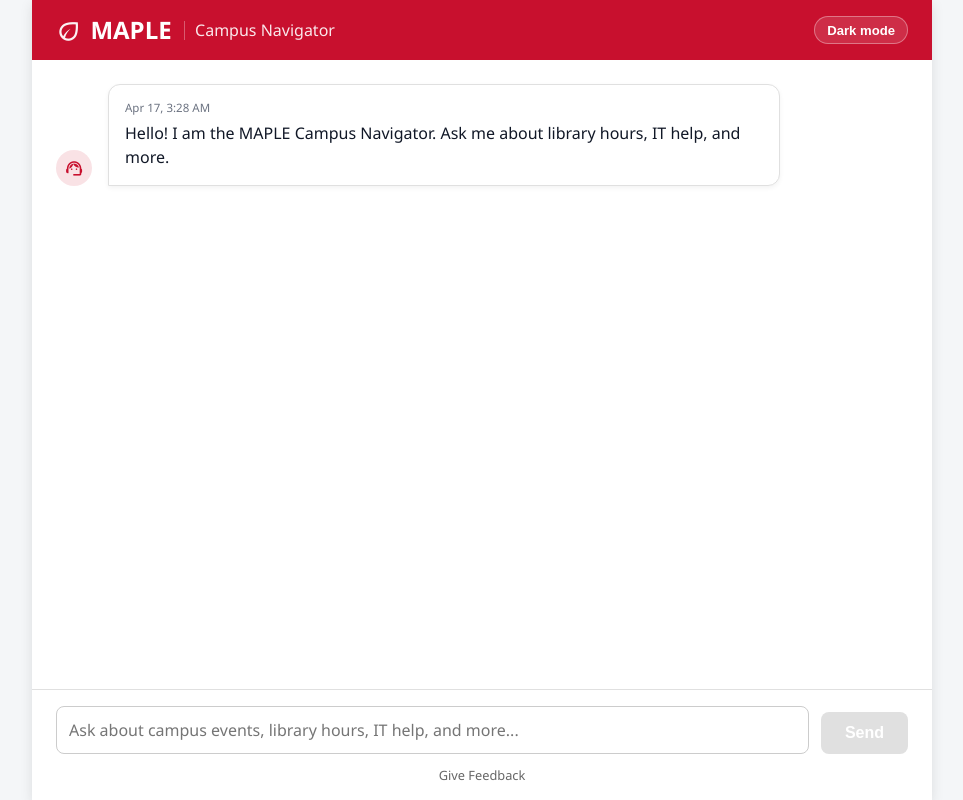
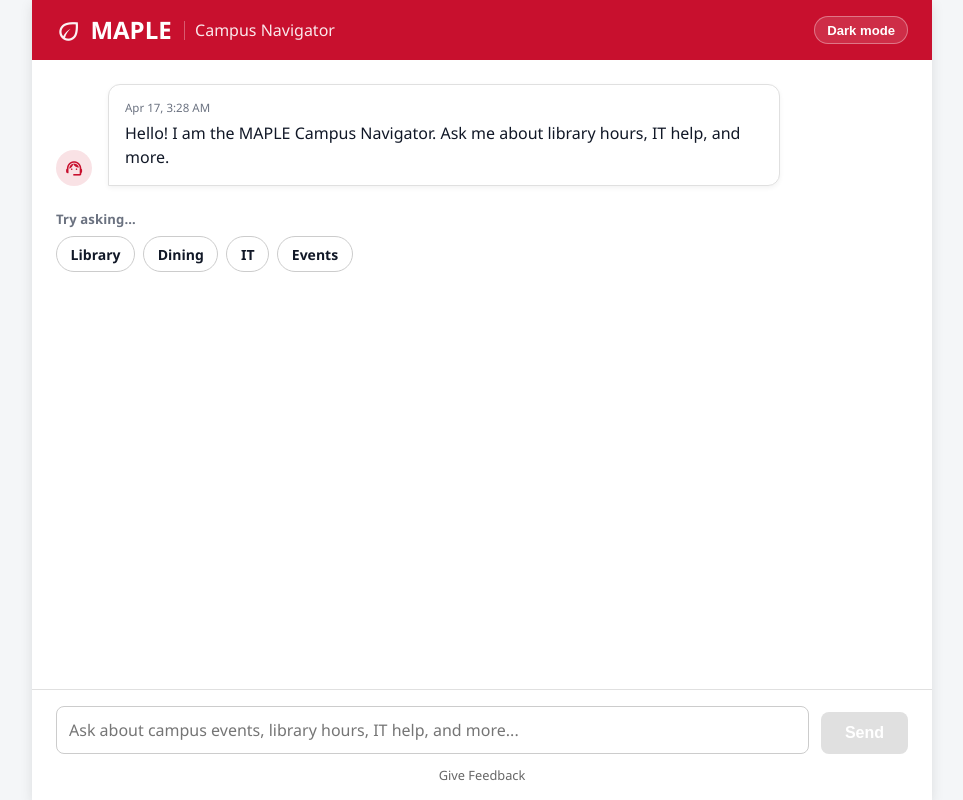
Before and after one commit to MaristGormanly/maple-m3, an Angular app in the folder client/: page / in a window 1280 px wide. Shown: the whole page, without its empty margins (158-1121 px from the left). Built offline with nearby package versions, Linux system fonts and the light colour scheme.

Commit message:
Added suggestions for users to ask

```diff
--- a/client/src/app/app.component.html
+++ b/client/src/app/app.component.html
@@ -15,6 +15,7 @@
         colour-coded via CSS class binding
       - A .sources-list renders the cited source links returned by the backend
     A separate .loading-indicator row (three animated dots) is shown while isLoading is true.
+    Before the first user message, a .starter-chips block offers topic shortcuts.
 
   <footer class="chat-input-area">
     Textarea bound to userInput with Enter-to-send via handleKeydown().
@@ -83,6 +84,24 @@
         </div>
       </div>
 
+      <div
+        class="starter-chips"
+        *ngIf="showStarterChips"
+        role="region"
+        aria-label="Suggested questions">
+        <p class="starter-chips-label">Try asking…</p>
+        <div class="starter-chips-row">
+          <button
+            type="button"
+            class="starter-chip"
+            *ngFor="let chip of starterChips"
+            (click)="sendSuggestedPrompt(chip.prompt)"
+            [attr.aria-label]="'Ask: ' + chip.prompt">
+            {{ chip.label }}
+          </button>
+        </div>
+      </div>
+
       <!-- Loading Indicator -->
       <div class="message-wrapper assistant" *ngIf="isLoading">
         <div class="avatar" aria-hidden="true">
--- a/client/src/app/app.component.scss
+++ b/client/src/app/app.component.scss
@@ -16,6 +16,7 @@
  *  .sources-list            — citation block below assistant responses
  *  .chat-input-area         — sticky footer with textarea + Send button + feedback link
  *  .loading-indicator       — three-dot bounce animation shown while isLoading is true
+ *  .starter-chips           — first-run topic chips (Library, Dining, IT, Events)
  */
 :host {
     display: block;
@@ -98,6 +99,51 @@
     display: flex;
     flex-direction: column;
     gap: 1.5rem;
+  }
+
+  .starter-chips {
+    align-self: flex-start;
+    max-width: 100%;
+    padding: 0 0 0.25rem 0;
+  }
+
+  .starter-chips-label {
+    margin: 0 0 0.5rem 0;
+    font-size: 0.82rem;
+    font-weight: 600;
+    color: var(--text-secondary);
+    letter-spacing: 0.01em;
+  }
+
+  .starter-chips-row {
+    display: flex;
+    flex-wrap: wrap;
+    gap: 0.5rem;
+  }
+
+  .starter-chip {
+    appearance: none;
+    border: 1px solid var(--input-border);
+    background: var(--bubble-assistant-bg);
+    color: var(--text-primary);
+    font-family: inherit;
+    font-size: 0.875rem;
+    font-weight: 600;
+    padding: 0.45rem 0.85rem;
+    border-radius: 999px;
+    cursor: pointer;
+    transition: background 0.15s ease, border-color 0.15s ease, box-shadow 0.15s ease;
+
+    &:hover {
+      border-color: var(--send-bg);
+      background: var(--starter-chip-hover-bg);
+      box-shadow: var(--starter-chip-hover-shadow);
+    }
+
+    &:focus-visible {
+      outline: 2px solid var(--send-bg);
+      outline-offset: 2px;
+    }
   }
 
   .message-wrapper {
--- a/client/src/app/app.component.ts
+++ b/client/src/app/app.component.ts
@@ -17,6 +17,7 @@
  *                      assistant response (or a friendly error message on failure)
  *  - handleKeydown() — submits on Enter (without Shift) for natural chat UX
  *  - scrollToBottom()— called after every view check to keep the latest message visible
+ *  - starterChips / showStarterChips / sendSuggestedPrompt() — first-run suggestion chips
  *
  * Template and styles are in app.component.html and app.component.scss respectively.
  * Depends on: CampusApiService, MarkdownPipe, ChatMessage type.
@@ -51,6 +52,18 @@ export class AppComponent implements AfterViewChecked, OnInit {
   ];
   isLoading: boolean = false;
   conversationId: string | null = null;
+
+  /** Shown below the welcome message until the user sends their first message. */
+  readonly starterChips: ReadonlyArray<{ label: string; prompt: string }> = [
+    { label: 'Library', prompt: 'What can I do at the library?' },
+    { label: 'Dining', prompt: 'Where can I find dining options and hours on campus?' },
+    { label: 'IT', prompt: 'How do I connect to the wifi?' },
+    { label: 'Events', prompt: 'What campus events are coming up?' }
+  ];
+
+  get showStarterChips(): boolean {
+    return !this.isLoading && !this.messages.some((m) => m.role === 'user');
+  }
 
   constructor(
     private campusApi: CampusApiService,
@@ -87,6 +100,13 @@ export class AppComponent implements AfterViewChecked, OnInit {
     try {
       this.myScrollContainer.nativeElement.scrollTop = this.myScrollContainer.nativeElement.scrollHeight;
     } catch(err) {}
+  }
+
+  sendSuggestedPrompt(prompt: string): void {
+    const text = prompt.trim();
+    if (!text || this.isLoading) return;
+    this.userInput = text;
+    this.sendMessage();
   }
 
   sendMessage() {
--- a/client/src/styles.scss
+++ b/client/src/styles.scss
@@ -83,6 +83,9 @@ app-root {
   --avatar-user-icon: #374151;
   --avatar-assistant-bg: rgba(200, 16, 46, 0.12);
   --avatar-assistant-icon: #c8102e;
+
+  --starter-chip-hover-bg: rgba(200, 16, 46, 0.07);
+  --starter-chip-hover-shadow: 0 1px 4px rgba(0, 0, 0, 0.06);
 }
 
 html.theme-dark {
@@ -140,6 +143,9 @@ html.theme-dark {
   --avatar-user-icon: #e5e7eb;
   --avatar-assistant-bg: rgba(248, 113, 113, 0.18);
   --avatar-assistant-icon: #fda4af;
+
+  --starter-chip-hover-bg: rgba(248, 113, 113, 0.14);
+  --starter-chip-hover-shadow: 0 2px 10px rgba(0, 0, 0, 0.28);
 }
 
 /* Google Material Symbols (Outlined) — used for header + chat avatars */
```
